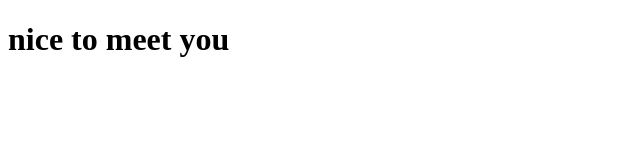
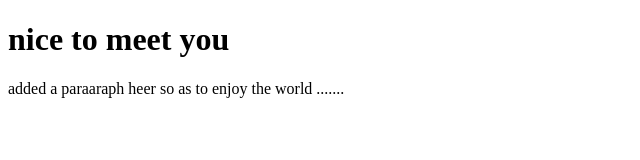
Before and after one commit to Davityak03/leaarn-git, a plain HTML site: page index.html in a window 1280 px wide. Shown: the whole page, without its empty margins (0-640 px from the left). Drawn offline with Linux system fonts and the light colour scheme.

Commit message:
add paragraph to the code

```diff
--- a/index.html
+++ b/index.html
@@ -7,5 +7,6 @@
 </head>
 <body>
     <h1>nice to meet you</h1>
+    <p>added a paraaraph heer so as to enjoy the world .......</p>
 </body>
 </html>
```
